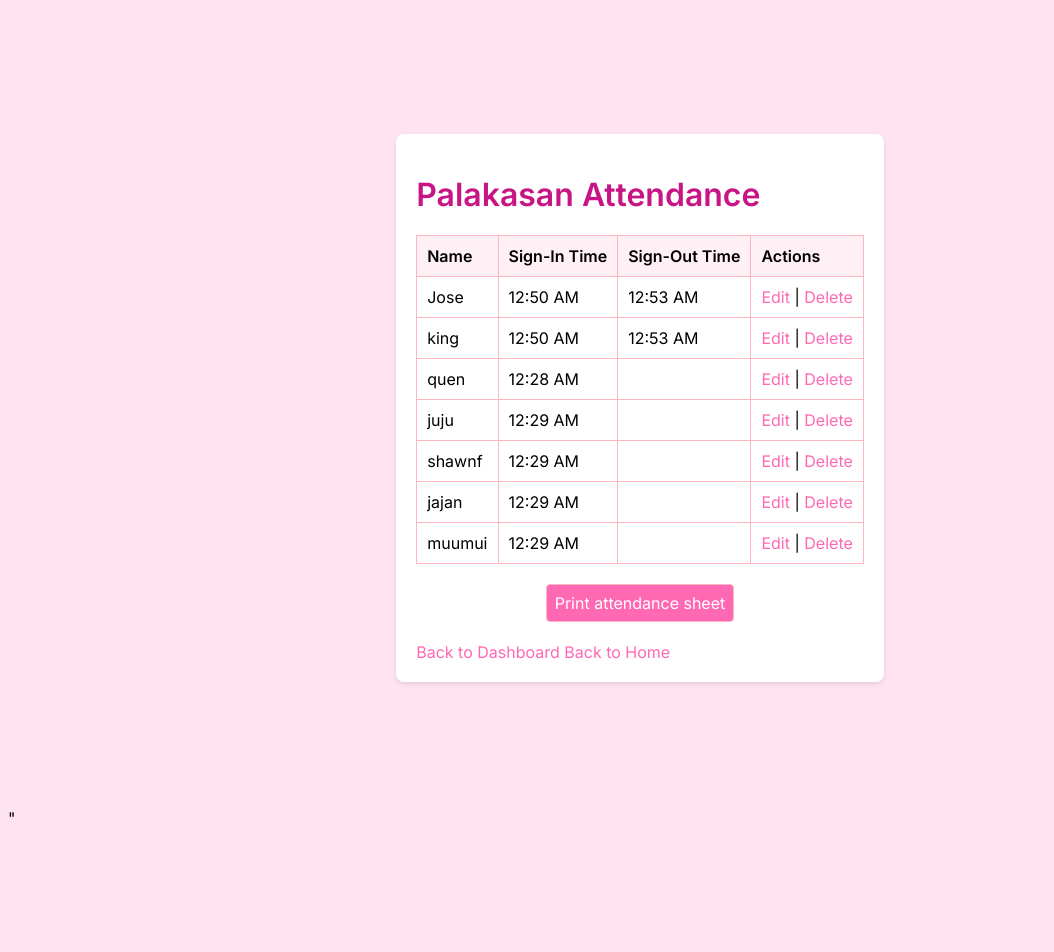
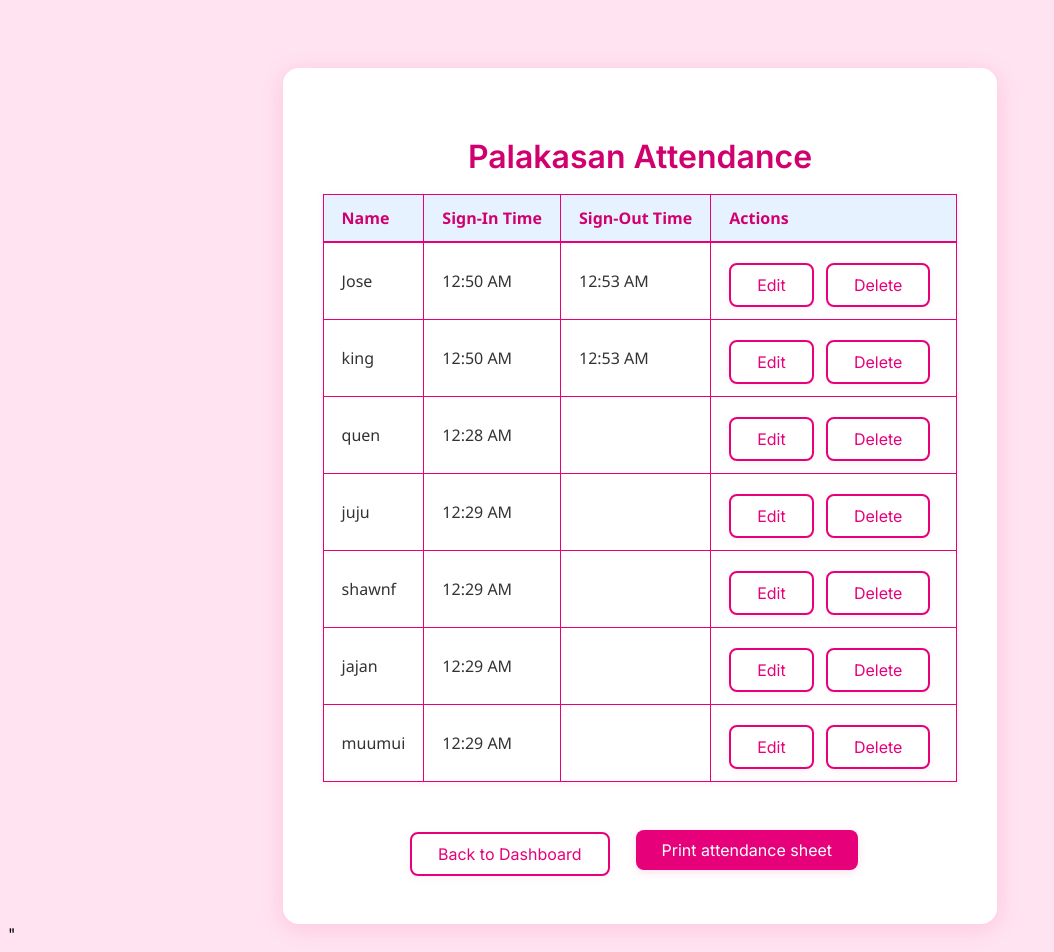
Before and after one commit to roldfox12/barcode_event_attendance_system, a Django app: page /attendance/attendance_sheet/27/ in a window 1280 px wide. Shown: the whole page, without its empty margins (0-1054 px from the left). Before the commit the page ends 817 px from the top, so only its background shows below. Run offline with Django 4.2, Linux system fonts and the light colour scheme; a user stored in the database is signed in; data comes from the database, SQL or seed files in the repository; both versions use the stored data as it was after the commit.

Commit message:
Improved UI like buttons and title font size and underlines

```diff
--- a/attendance/templates/attendance_sheet.html
+++ b/attendance/templates/attendance_sheet.html
@@ -1,6 +1,97 @@
 {% extends 'base.html' %}
 
 {% block content %}
+<style>
+.attendance-sheet {
+    background: #fff;
+    border-radius: 16px;
+    box-shadow: 0 4px 24px #e6007a22;
+    padding: 48px 40px;
+    min-width: 350px;
+    max-width: 900px;
+    margin: 60px auto 0 auto;
+    display: flex;
+    flex-direction: column;
+    align-items: center;
+}
+.attendance-sheet h1 {
+    color: #d1006f;
+    font-size: 2rem;
+    font-weight: bold;
+    margin-bottom: 18px;
+    text-align: center;
+}
+.attendance-sheet table {
+    border-collapse: collapse;
+    width: 100%;
+    margin-bottom: 24px;
+    font-family: 'Segoe UI', Arial, sans-serif;
+    font-size: 1rem;
+    background: #f8f8ff;
+    box-shadow: 0 2px 8px #e6007a11;
+}
+.attendance-sheet th, .attendance-sheet td {
+    border: 1.5px solid #e6007a;
+    padding: 12px 18px;
+    text-align: left;
+}
+.attendance-sheet th {
+    background: #e6f2ff;
+    color: #d1006f;
+    font-weight: bold;
+    border-bottom: 2.5px solid #e6007a;
+}
+.attendance-sheet td {
+    background: #fff;
+    color: #333;
+}
+.attendance-btn, .back-btn {
+    display: inline-block;
+    background: #fff;
+    color: #e6007a;
+    border: 2px solid #e6007a;
+    border-radius: 8px;
+    padding: 10px 26px;
+    font-size: 1rem;
+    font-weight: 500;
+    text-decoration: none;
+    transition: background 0.2s, color 0.2s, border-color 0.2s, box-shadow 0.2s;
+    box-shadow: 0 2px 8px #e6007a11;
+    margin: 8px 8px 0 0;
+}
+.attendance-btn:hover, .back-btn:hover {
+    background: #e6007a;
+    color: #fff;
+    border-color: #d1006f;
+    box-shadow: 0 4px 16px #e6007a33;
+}
+.print-btn {
+    display: inline-block;
+    background: #e6007a;
+    color: #fff;
+    border: none;
+    border-radius: 8px;
+    padding: 10px 26px;
+    font-size: 1rem;
+    font-weight: 500;
+    box-shadow: 0 2px 8px #e6007a22;
+    transition: background 0.2s, box-shadow 0.2s, transform 0.2s;
+    margin-right: 12px;
+}
+.print-btn:hover {
+    background: #d1006f;
+    box-shadow: 0 4px 16px #e6007a33;
+    transform: translateY(-2px) scale(1.04);
+}
+.action-row {
+    display: flex;
+    flex-direction: row;
+    justify-content: center;
+    align-items: center;
+    gap: 18px;
+    margin-top: 18px;
+}
+</style>
 <div class="attendance-sheet">
     <h1>{{ event.name }} Attendance</h1>
     <table>
@@ -22,18 +113,21 @@
                     <td>{{ attendance.sign_out_time|date:"h:i A" }}</td>
                     {% if is_sbo_admin %}
                     <td>
-                        <a href="{% url 'edit_attendance' attendance.id %}">Edit</a> |
-                        <a href="{% url 'delete_attendance' attendance.id %}" onclick="return confirm('Are you sure you want to delete this record?');">Delete</a>
+                        <a href="{% url 'edit_attendance' attendance.id %}" class="attendance-btn">Edit</a>
+                        <a href="{% url 'delete_attendance' attendance.id %}" class="attendance-btn" onclick="return confirm('Are you sure you want to delete this record?');">Delete</a>
                     </td>
                     {% endif %}
                 </tr>
             {% endfor %}
         </tbody>
     </table>
-    <button onclick="window.print()">Print attendance sheet</button>
-    {% if is_sbo_admin %}
-        <a href="{% url 'dashboard' %}">Back to Dashboard</a>
-    {% endif %}
-    <a href="{% url 'index' %}">Back to Home</a>
+    <div class="action-row">
+        {% if is_sbo_admin %}
+            <a href="{% url 'dashboard' %}" class="back-btn">Back to Dashboard</a>
+        {% else %}
+            <a href="{% url 'view_attendance_sheet' %}" class="back-btn">Back</a>
+        {% endif %}
+        <a href="{% url 'print_attendance_sheet' event.id %}" class="print-btn" target="_blank">Print attendance sheet</a>
+    </div>
 </div>
 {% endblock %}
--- a/attendance/urls.py
+++ b/attendance/urls.py
@@ -30,4 +30,5 @@ urlpatterns = [
     path('barcode-scanner/', views.barcode_scanner, name='barcode_scanner'),
     path('view_attendance_sheet/', views.view_attendance_sheet, name='view_attendance_sheet'),
     path('view_attendance_sheet/<int:event_id>/', views.view_attendance_sheet_event, name='view_attendance_sheet_event'),
+    path('print_attendance_sheet/<int:event_id>/', views.print_attendance_sheet, name='print_attendance_sheet'),
 ]
--- a/attendance/views.py
+++ b/attendance/views.py
@@ -80,6 +80,7 @@ def index(request):
                 try:
                     attendee = Attendee.objects.get(barcode_id=barcode_id)
                 except Attendee.DoesNotExist:
+                    messages.error(request, "ID is not registered.")
                     attendee = None
 
             if event and attendee:
@@ -440,6 +441,7 @@ def manual_sign(request):
             try:
                 attendee = Attendee.objects.get(barcode_id=barcode_id)
             except Attendee.DoesNotExist:
+                messages.error(request, "ID is not registered.")
                 attendee = None
 
         if event and attendee:
@@ -536,25 +538,45 @@ def barcode_scanner(request):
         except Exception:
             events = Event.objects.filter(college__isnull=True)
     success_message = None
+    error_message = None
+    selected_event_id = None
+    barcode_id = ''
+    action = 'sign_in'
 
     if request.method == 'POST':
-        event_id = request.POST.get('event_id')
-        barcode_id = request.POST.get('barcode_id')
-        action = request.POST.get('action')
-        event = get_object_or_404(Event, id=event_id)
-        attendee = get_object_or_404(Attendee, barcode_id=barcode_id)
-        attendance, created = Attendance.objects.get_or_create(attendee=attendee, event=event)
-        if action == 'sign_in':
-            attendance.sign_in_time = timezone.now()
-            success_message = f"{attendee.barcode_id} {attendee.name} has successfully signed in to the event {event.name}"
-        elif action == 'sign_out':
-            attendance.sign_out_time = timezone.now()
-            success_message = f"{attendee.barcode_id} {attendee.name} has successfully signed out of the event {event.name}"
-        attendance.save()
+        selected_event_id = request.POST.get('event_id')
+        barcode_id = request.POST.get('barcode_id', '')
+        action = request.POST.get('action', 'sign_in')
+        event = get_object_or_404(Event, id=selected_event_id) if selected_event_id else None
+        try:
+            attendee = Attendee.objects.get(barcode_id=barcode_id)
+            attendance, created = Attendance.objects.get_or_create(attendee=attendee, event=event)
+            if action == 'sign_in':
+                if attendance.sign_in_time:
+                    error_message = "ID has already been signed in."
+                else:
+                    attendance.sign_in_time = timezone.now()
+                    success_message = f"{attendee.barcode_id} {attendee.name} has successfully signed in to the event {event.name}"
+                    attendance.save()
+            elif action == 'sign_out':
+                if attendance.sign_out_time:
+                    error_message = "ID has already been signed out."
+                else:
+                    attendance.sign_out_time = timezone.now()
+                    success_message = f"{attendee.barcode_id} {attendee.name} has successfully signed out of the event {event.name}"
+                    attendance.save()
+        except Attendee.DoesNotExist:
+            error_message = "ID is not registered."
+        # Keep selected_event_id and action, but clear barcode_id for next scan
+        barcode_id = ''
 
     return render(request, 'barcode_scanner.html', {
         'events': events,
-        'success_message': success_message
+        'success_message': success_message,
+        'error_message': error_message,
+        'selected_event_id': selected_event_id,
+        'barcode_id': barcode_id,
+        'action': action
     })
 
 def view_attendance_sheet(request):
@@ -580,3 +602,12 @@ def view_attendance_sheet_event(request, event_id):
         'attendances': attendances,
         'is_sbo_admin': False,  # Colleges are not SBO admins
     })
+
+def print_attendance_sheet(request, event_id):
+    event = get_object_or_404(Event, id=event_id)
+    attendances = Attendance.objects.filter(event=event)
+    # Render a minimal template for printing
+    return render(request, 'print_attendance_sheet.html', {
+        'event': event,
+        'attendances': attendances,
+    })
```
Also changed, not shown: attendance/templates/add_event.html (+35 -4 lines), attendance/templates/barcode_scanner.html (+32 -5 lines), attendance/templates/print_attendance_sheet.html (added, +107 -0 lines), attendance/templates/view_attendance_sheet.html (+31 -6 lines), db.sqlite3.
